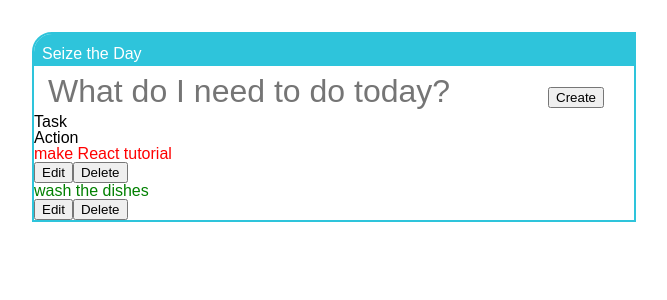
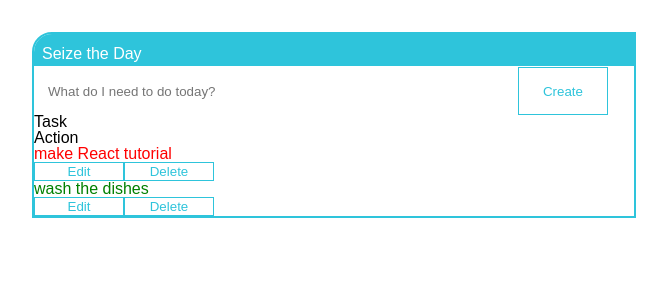
Before and after one commit to nejohnston/todo-list, a React (Create React App) app: page / in a window 1280 px wide. Shown: the top 300 px of the page, without its empty margins (306-973 px from the left). Built offline with nearby package versions, Linux system fonts and the light colour scheme.

Commit message:
Added button styling

```diff
--- a/src/App.css
+++ b/src/App.css
@@ -6,6 +6,21 @@
   margin-right: auto;
   margin-left: auto;
   margin-top: 2rem;
+}
+
+button {
+  border-radius: 0;
+  border: #2ec4db solid 1px;
+  color: #2ec4db;
+  width: 15%;
+  height: 100%;
+  background-color: #fff;
+  cursor: pointer;
+}
+
+::hover {
+  background-color: #2ec4db;
+  color: #fff;
 }
 
 /* Header */
@@ -23,20 +38,17 @@
 
 /* Create Todo */
 
+.create-todo-wrapper {
+  height: 3rem;
+}
 .create-todo-form {
   width: 600px;
-  height: 3rem;
+  height: 100%;
 }
 
 .create-todo-input {
-  width: 85%;
+  width: 80%;
   height: 3rem;
-  font-size: 2rem;
   border: none;
   text-indent: 0.75rem;
 }
-
-@keyframes App-logo-spin {
-  from { transform: rotate(0deg); }
-  to { transform: rotate(360deg); }
-}
--- a/src/App.js
+++ b/src/App.js
@@ -4,6 +4,8 @@ import TodosList from './todos-list';
 import _ from 'lodash';
 
 import './App.css';
+import './reset.css';
+
 
 const todos = [
   {
@@ -29,7 +31,9 @@ class App extends Component {
     return (
       <div className="container">
       <h1 className="header-wrapper">Seize the Day</h1>
+      <div className="create-todo-wrapper">
       <CreateTodo createTask={this.createTask.bind(this)} />
+      </div>
       <TodosList
             todos={this.state.todos}
             toggleTask={this.toggleTask.bind(this)}
--- a/src/create-todo.js
+++ b/src/create-todo.js
@@ -1,12 +1,13 @@
 import React from 'react';
 import './App.css';
+import './reset.css';
 
 export default class TodosList extends React.Component {
   render() {
     return (
         <form className="create-todo-form" onSubmit={this.handleCreate.bind(this)}>
             <input className="create-todo-input" type='text' placeholder='What do I need to do today?' ref="createInput"/>
-            <button>Create</button>
+            <button className="button-global">Create</button>
         </form>
     );
   }
```
